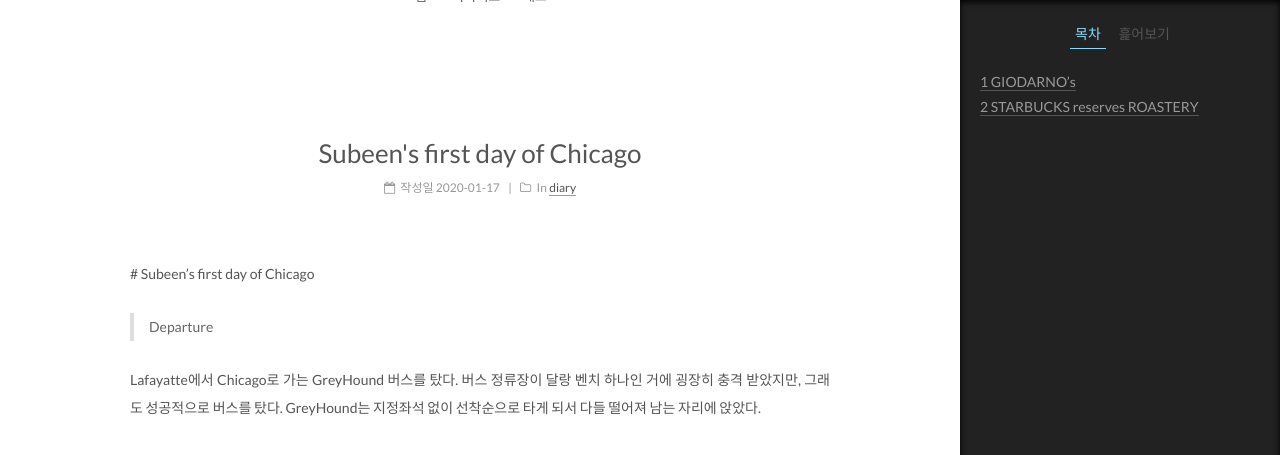
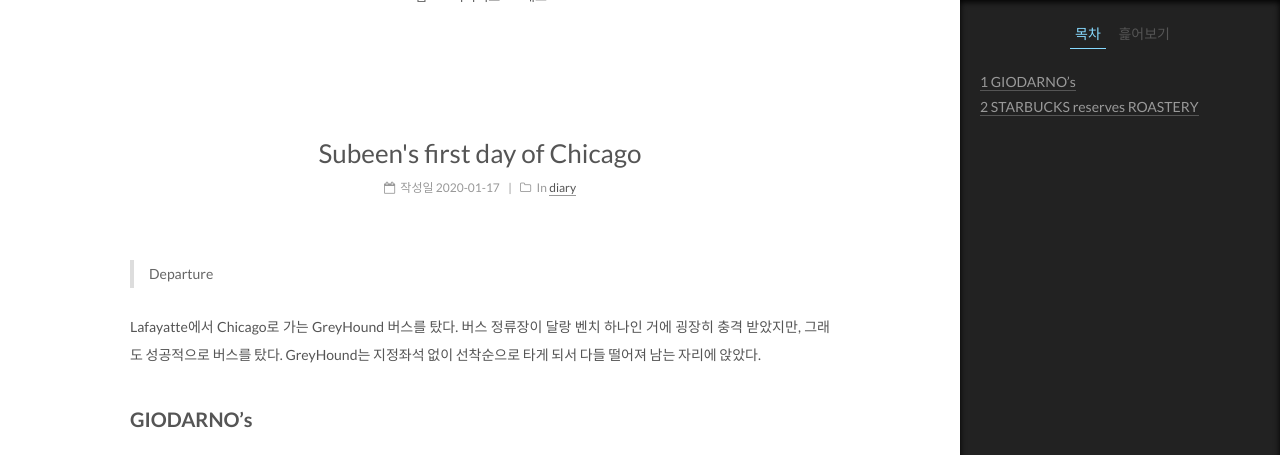
Before and after one commit to purdueblog/purdueblog.github.io, a Jekyll site: the page built from _posts/2020-01-17-First-day-of-Chicago.md, in a window 1280 px wide and 1400 px high, scrolled down 207 px. Shown: the top 455 px of the window. Built offline with Jekyll 4.4.1, drawn with Linux system fonts in a browser that asks for light colours.

Commit message:
Update 2020-01-17-First-day-of-Chicago.md
correct

```diff
--- a/_posts/2020-01-17-First-day-of-Chicago.md
+++ b/_posts/2020-01-17-First-day-of-Chicago.md
@@ -5,10 +5,6 @@ categories: diary
 tags : chicago traveling diary giodarno's starbucks
 author : subeen
 ---
-
-
-
- # Subeen's first day of Chicago
 
 >  Departure
 
```
